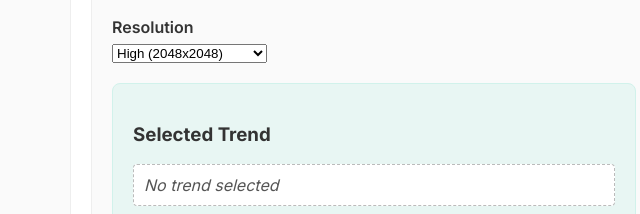
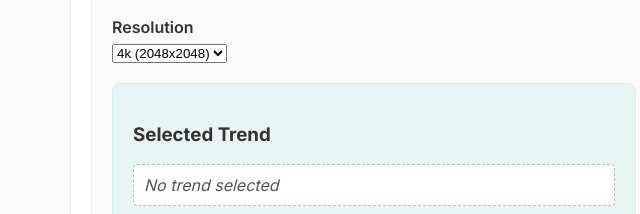
Before and after one commit to nasiruddin01/meme-gen-ai, a website: page public/index.html in a window 1280 px wide. Shown: the part 399-613 px from the top of the page, 559-1199 px from the left. Drawn offline with Linux system fonts and the light colour scheme; no server answers.

Commit message:
update resolution option labels to 2k and 4k

```diff
--- a/public/index.html
+++ b/public/index.html
@@ -51,8 +51,8 @@
             <div class="form-group">
               <label for="resolution">Resolution</label>
               <select id="resolution">
-                <option value="1024">Standard (1024x1024)</option>
-                <option value="2048" selected>High (2048x2048)</option>
+                <option value="1024">2k (1024x1024)</option>
+                <option value="2048" selected>4k (2048x2048)</option>
               </select>
             </div>
           </div>
```
